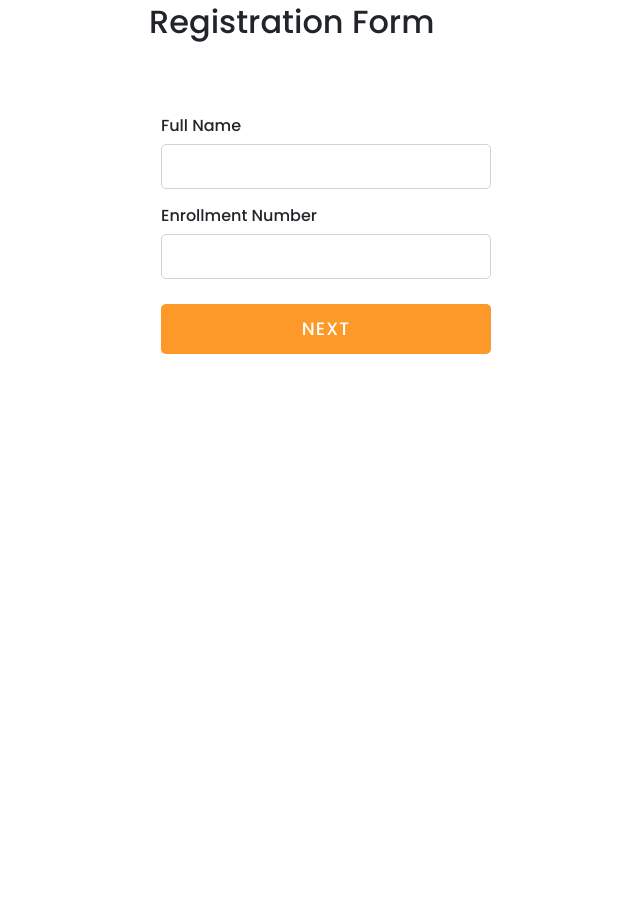
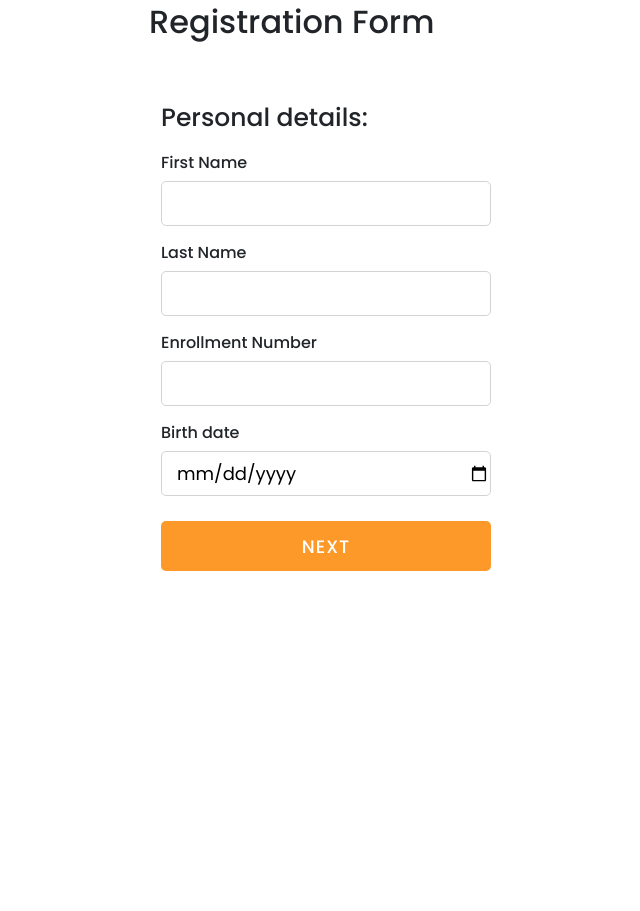
Before and after one commit to Priyanshu-Gupta2101/SIH-hacks, a Django app: page /student/ in a window 1280 px wide. Shown: the part 90-1001 px from the top of the page, without its empty margins (299-939 px from the left). Before the commit the page ends 444 px from the top, so only its background shows below. Run offline with Django 4.2, Linux system fonts and the light colour scheme.

Commit message:
Student reg 1.0

```diff
--- a/sih/ScholarLink/static/ScholarLink/registration.css
+++ b/sih/ScholarLink/static/ScholarLink/registration.css
@@ -103,7 +103,7 @@ nav.sticky .nav-links li a:hover {
 
 .container .form-outer .slide-page {
   display: flex;
-  width: 400%;
+  width: 500%;
 }
 
 .form-outer form .page {
--- a/sih/ScholarLink/static/ScholarLink/registration.js
+++ b/sih/ScholarLink/static/ScholarLink/registration.js
@@ -5,6 +5,8 @@ const nextBtnSec = document.querySelector(".next-1");
 const prevBtnThird = document.querySelector(".prev-2");
 const nextBtnThird = document.querySelector(".next-2");
 const prevBtnFourth = document.querySelector(".prev-3");
+const nextBtnFourth = document.querySelector(".next-3");
+const prevBtnFifth = document.querySelector(".prev-4");
 const submitBtn = document.querySelector(".submit");
 const progressText = document.querySelectorAll(".step p");
 const progressCheck = document.querySelectorAll(".step .check");
@@ -26,6 +28,12 @@ nextBtnThird.addEventListener("click", function(event){
   slidePage.style.marginLeft = "-75%";
   current += 1;
 });
+nextBtnFourth.addEventListener("click", function(event){
+    event.preventDefault();
+    slidePage.style.marginLeft = "-100%";
+    current += 1;
+    }
+);
 submitBtn.addEventListener("click", function(){
   current += 1;
   setTimeout(function(){
@@ -49,6 +57,12 @@ prevBtnFourth.addEventListener("click", function(event){
   slidePage.style.marginLeft = "-50%";
   current -= 1;
 });
+prevBtnFifth.addEventListener("click", function(event){
+    event.preventDefault();
+    slidePage.style.marginLeft = "-75%";
+    current -= 1;
+    }
+);
 
 
 
@@ -58,13 +72,15 @@ document.getElementById('personal_detail').addEventListener('click', function (e
     console.log('form submitted');  // Sanity check
     // Collect form data
 
-
+    console.log(document.getElementById('dob').value);
     // Send data to Django using fetch
     fetch('/personal_detail/', {
         method: 'PUT',
         body: JSON.stringify({
-            'full_name': document.getElementById('full_name').value,
+            'first_name': document.getElementById('first_name').value,
+            'last_name': document.getElementById('last_name').value,
             'enrol_no': document.getElementById('enrol_no').value,
+            'dob': document.getElementById('dob').value,
         }),
         headers: {
             'X-CSRFToken': getCookie('csrftoken'),  // Include the CSRF token
@@ -98,8 +114,13 @@ document.getElementById('contact_detail').addEventListener('click', function (e)
   fetch('/contact_detail/', {
       method: 'PUT',
       body: JSON.stringify({
-          'email': document.getElementById('email').value,
-          'phone_no': document.getElementById('phone_no').value,
+        'email': document.getElementById('email').value,
+        'phone_no': document.getElementById('phone_no').value,
+        'address': document.getElementById('address').value,
+        'city': document.getElementById('city').value,
+        'state': document.getElementById('state').value,
+        'pincode': document.getElementById('pincode').value,
+        'country': document.getElementById('country').value,
       }),
       headers: {
           'X-CSRFToken': getCookie('csrftoken'),  // Include the CSRF token
@@ -135,6 +156,8 @@ document.getElementById('guardian_detail').addEventListener('click', function (e
       body: JSON.stringify({
           'guardian_name': document.getElementById('guardian_name').value,
           'guardian_no': document.getElementById('guardian_no').value,
+          'guardian_email': document.getElementById('guardian_email').value,
+          'guardian_gender': document.getElementById('guardian_gender').value,
       }),
       headers: {
           'X-CSRFToken': getCookie('csrftoken'),  // Include the CSRF token
@@ -158,6 +181,46 @@ document.getElementById('guardian_detail').addEventListener('click', function (e
 });
 
 
+document.getElementById('file_detail').addEventListener('click', function (e) {
+    e.preventDefault();  // Prevent the form from submitting traditionally
+
+    console.log('form submitted');  // Sanity check
+    // Collect form data
+
+    let formData = new FormData();
+    formData.append('profile_pic', document.getElementById('profile_pic').files[0]);
+    formData.append('signature', document.getElementById('signature').files[0]);
+    formData.append('aadhar', document.getElementById('aadhar_card').files[0]);
+    if (document.getElementById('income_cert').files[0] != undefined) {
+        formData.append('income_cert', document.getElementById('income_cert').files[0]);
+    }
+
+
+    // Send data to Django using fetch
+    fetch('/file_detail/', {
+        method: 'PUT',
+        body: formData,
+        headers: {
+            'X-CSRFToken': getCookie('csrftoken'),  // Include the CSRF token
+        },
+    })
+    .then(response => {
+        if (!response.ok) {
+            throw new Error('Network response was not ok');
+        }
+        return response.text();
+    })
+    .then(data => {
+        // Handle successful response from Django
+        console.log(data);
+        // You can redirect or display a success message here
+    })
+    .catch(error => {
+        // Handle errors
+        console.error('There was a problem with the fetch operation:', error);
+    });
+  });
+
 
 
 // Function to get the CSRF token from cookies
--- a/sih/ScholarLink/templates/ScholarLink/registration.html
+++ b/sih/ScholarLink/templates/ScholarLink/registration.html
@@ -42,20 +42,32 @@
                     <div class="page">
 
                     <form>
-                        <!-- <div class="title">
-                            Basic Info:
-                        </div> -->
+                        <div class="title">
+                            Personal details:
+                        </div>
                         <div class="field ">
                             <div class="label">
-                                Full Name
+                                First Name
                             </div>
-                            <input type="text" id="full_name">
+                            <input type="text" id="first_name">
+                        </div>
+                        <div class="field">
+                            <div class="label">
+                                Last Name
+                            </div>
+                            <input type="text" id="last_name">
                         </div>
                         <div class="field">
                             <div class="label">
                                 Enrollment Number
                             </div>
                             <input type="number" id="enrol_no">
+                        </div>
+                        <div class="field">
+                            <div class="label">
+                                Birth date
+                            </div>
+                            <input type="date" id="dob">
                         </div>
 
                         <div class="field">
@@ -69,7 +81,7 @@
                     <form>
 
                         <div class="title">
-                            Contact Info:
+                            Contact details:
                         </div>
                         <div class="field">
                             <div class="label">
@@ -83,6 +95,37 @@
                             </div>
                             <input type="Number" id="phone_no">
                         </div>
+                        <div class="field">
+                            <div class="label">
+                                Address
+                            </div>
+                            <input type="text" id="address">
+                        </div>
+                        <div class="field">
+                            <div class="label">
+                                City
+                            </div>
+                            <input type="text" id="city">
+                        </div>
+                        <div class="field">
+                            <div class="label">
+                                State
+                            </div>
+                            <input type="text" id="state">
+                        </div>
+                        <div class="field">
+                            <div class="label">
+                                Pincode
+                            </div>
+                            <input type="number" id="pincode">
+                        </div>
+                        <div class="field">
+                            <div class="label">
+                                Country
+                            </div>
+                            <input type="text" id="country">
+                        </div>
+
                         <div class="field btns">
                             <button class="prev-1 prev">Previous</button>
                             <button class="next-1 next" type="button" id="contact_detail">Next</button>
@@ -109,11 +152,64 @@
                             </div>
                             <input type="Number" id="guardian_no">
                         </div>
+                        <div class="field">
+                            <div class="label">
+                                Email
+                            </div>
+                            <input type="text" id="guardian_email">
+                        </div>
+                        <div class="field">
+                            <div class="label">
+                                Gender
+                            </div>
+                            <select id="guardian_gender">
+                                <option>Male</option>
+                                <option>Female</option>
+                                <option>Other</option>
+                            </select>
+                        </div>
                         <div class="field btns">
                             <button class="prev-2 prev">Previous</button>
                             <button class="next-2 next"  type="button" id="guardian_detail">Next</button>
                         </div>
                     </form>
+                    </div>
+
+                    <div class="page">
+                        <form enctype="multipart/form-data">
+
+                            <div class="title">
+                                File details:
+                            </div>
+                            <div class="field">
+                                <div class="label">
+                                    Profile pic
+                                </div>
+                                <input type="file" id="profile_pic">
+                            </div>
+                            <div class="field">
+                                <div class="label">
+                                    Signature
+                                </div>
+                                <input type="file" id="signature">
+                            </div>
+                            <div class="field">
+                                <div class="label">
+                                    Aadhar card
+                                </div>
+                                <input type="file" id="aadhar_card">
+                            </div>
+                            <div class="field">
+                                <div class="label">
+                                    Income certificate
+                                </div>
+                                <input type="file" id="income_cert">
+                            </div>
+                            <div class="field btns">
+                                <button class="prev-3 prev">Previous</button>
+                                <button class="next-3 next"  type="button" id="file_detail">Next</button>
+                            </div>
+                        </form>
                     </div>
 
                     <div class="page">
@@ -123,7 +219,7 @@
                                 Are you sure you want to submit the form?
                             </div>
                             <div class="field btns">
-                                <button class="prev-3 prev">Previous</button>
+                                <button class="prev-4 prev">Previous</button>
                                 <button class="submit" type="submit">Submit</button>
                             </div>
                         </form>
--- a/sih/ScholarLink/urls.py
+++ b/sih/ScholarLink/urls.py
@@ -15,6 +15,7 @@ urlpatterns = [
     path('personal_detail/', views.personal_detail, name="personal_detail"),
     path('contact_detail/', views.contact_detail, name="contact_detail"),
     path('guardian_detail/', views.guardian_detail, name="guardian_detail"),
+    path('file_detail/', views.file_detail, name="file_detail"),
 ]
 
 if settings.DEBUG:
--- a/sih/ScholarLink/views.py
+++ b/sih/ScholarLink/views.py
@@ -81,8 +81,9 @@ def student(request):
         personal_detail = PersonalDetail.objects.get(user=request.user)
         contact_detail = ContactDetail.objects.get(user=request.user)
         guardian_detail = GuardianDetail.objects.get(user=request.user)
+        file_detail = FileDetail.objects.get(user=request.user)
 
-        student = Student(student=request.user, personal_detail=personal_detail, contact_detail=contact_detail, guardian_detail=guardian_detail)
+        student = Student(student=request.user, personal_detail=personal_detail, contact_detail=contact_detail, guardian_detail=guardian_detail, file_detail=file_detail)
         student.save()
         return HttpResponse(status=204)
     else:
@@ -93,19 +94,22 @@ def personal_detail(request):
     if request.method == 'PUT':
         data = json.loads(request.body)
 
-        full_name = data.get('full_name')
+        first_name = data.get('first_name')
+        last_name = data.get('last_name')
         enrol_no = data.get('enrol_no')
+        dob = data.get('dob')
 
         if PersonalDetail.objects.filter(user=request.user):
             personal_detail = PersonalDetail.objects.get(user=request.user)
-            personal_detail.full_name=full_name
+            personal_detail.first_name=first_name
+            personal_detail.last_name=last_name
             personal_detail.enrollment_number=enrol_no
+            personal_detail.date_of_birth=dob
             personal_detail.save()
         else:
-            personal_detail = PersonalDetail(user=request.user, full_name=full_name, enrollment_number=enrol_no)
+            personal_detail = PersonalDetail(
+                user=request.user, first_name=first_name, last_name=last_name, enrollment_number=enrol_no, date_of_birth=dob)
             personal_detail.save()
-
-        print(data)
 
         return HttpResponse(status=204)
 
@@ -115,17 +119,27 @@ def contact_detail(request):
 
         email = data.get('email')
         phone_no = data.get('phone_no')
+        address = data.get('address')
+        city = data.get('city')
+        state = data.get('state')
+        pincode = data.get('pincode')
+        country = data.get('country')
+
 
         if ContactDetail.objects.filter(user=request.user):
             contact_detail = ContactDetail.objects.get(user=request.user)
             contact_detail.contact_email=email
             contact_detail.contact_phone=phone_no
+            contact_detail.address=address
+            contact_detail.city=city
+            contact_detail.state=state
+            contact_detail.pincode=pincode
+            contact_detail.country=country
             contact_detail.save()
         else:
-            contact_detail = ContactDetail(user=request.user, contact_email=email, contact_phone=phone_no)
+            contact_detail = ContactDetail(user=request.user, contact_email=email, contact_phone=phone_no, address=address, city=city, state=state, pincode=pincode, country=country)
             contact_detail.save()
 
-        print(data)
         return HttpResponse(status=204)
 
 
@@ -135,17 +149,47 @@ def guardian_detail(request):
 
         guardian_name = data.get('guardian_name')
         guardian_phone = data.get('guardian_no')
+        guardian_email = data.get('guardian_email')
+        guardian_gender = data.get('guardian_gender')
 
         if GuardianDetail.objects.filter(user=request.user):
             guardian_detail = GuardianDetail.objects.get(user=request.user)
             guardian_detail.guardian_name = guardian_name
             guardian_detail.guardian_phone = guardian_phone
+            guardian_detail.guardian_email = guardian_email
+            guardian_detail.guardian_gender = guardian_gender
             guardian_detail.save()
         else:
-            guardian_detail = GuardianDetail(user=request.user, guardian_name=guardian_name, guardian_phone=guardian_phone)
+            guardian_detail = GuardianDetail(
+                user=request.user, guardian_name=guardian_name, guardian_phone=guardian_phone, guardian_email=guardian_email, guardian_gender=guardian_gender)
             guardian_detail.save()
 
-        print(data)
+        return HttpResponse(status=204)
+
+
+def file_detail(request):
+    if request.method == 'PUT':
+        profile_pic = request.FILES.get('profile_pic')
+        signature = request.FILES.get('signature')
+        aadhaar = request.FILES.get('aadhaar')
+        income_cert = request.FILES.get('income_cert')
+
+        if FileDetail.objects.filter(user=request.user):
+            file_detail = FileDetail.objects.get(user=request.user)
+            file_detail.profile_pic = profile_pic
+            file_detail.signature = signature
+            file_detail.aadhaar = aadhaar
+            if income_cert:
+                file_detail.income_cert = income_cert
+            file_detail.save()
+        else:
+            if income_cert:
+                file_detail = FileDetail(user=request.user, profile_pic=profile_pic, signature=signature, aadhaar=aadhaar, income_cert=income_cert)
+                file_detail.save()
+            else:
+                file_detail = FileDetail(user=request.user, profile_pic=profile_pic, signature=signature, aadhaar=aadhaar)
+                file_detail.save()
+
         return HttpResponse(status=204)
 
 
```
Also changed, not shown: sih/ScholarLink/models.py (+15 -4 lines), sih/ScholarLink/migrations/0002_accreditationbody_contactdetail_filedetail_and_more.py, sih/ScholarLink/migrations/0003_alter_contactdetail_user_alter_filedetail_user_and_more.py (deleted), sih/db.sqlite3.
